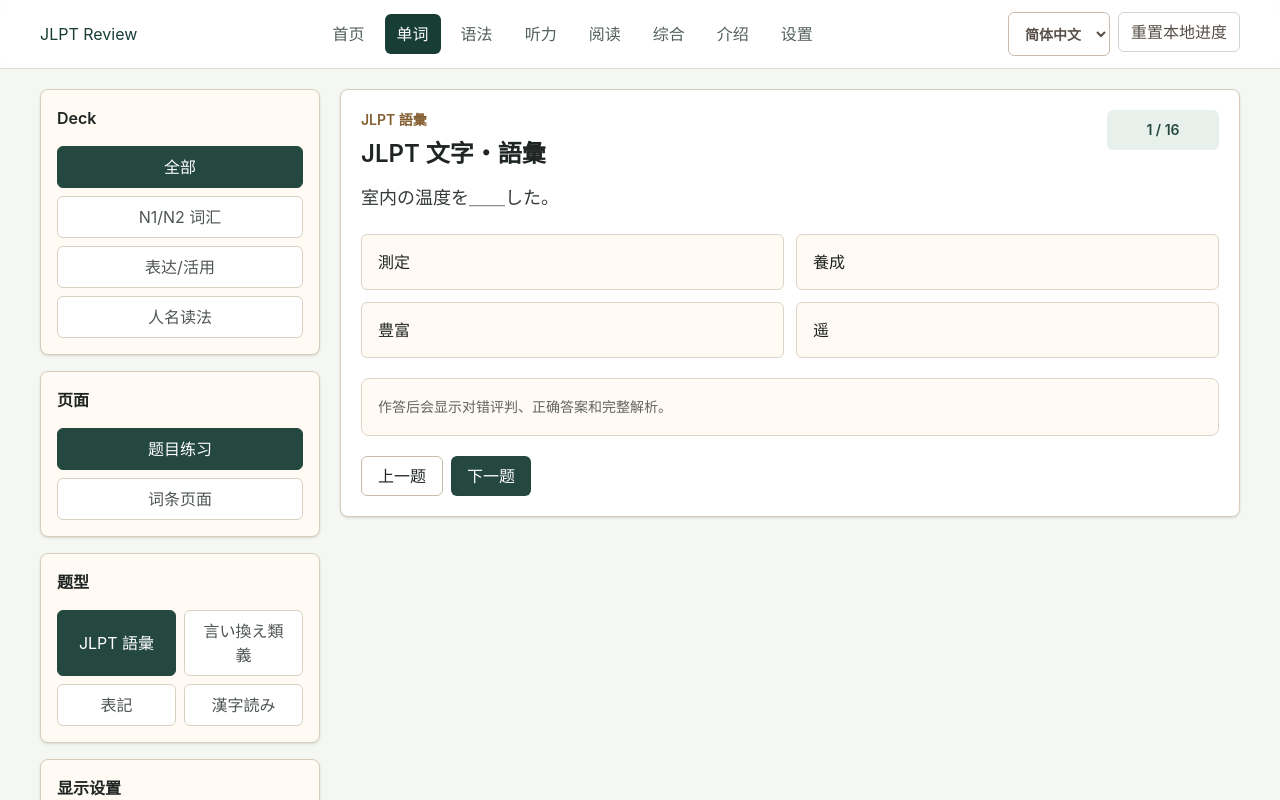
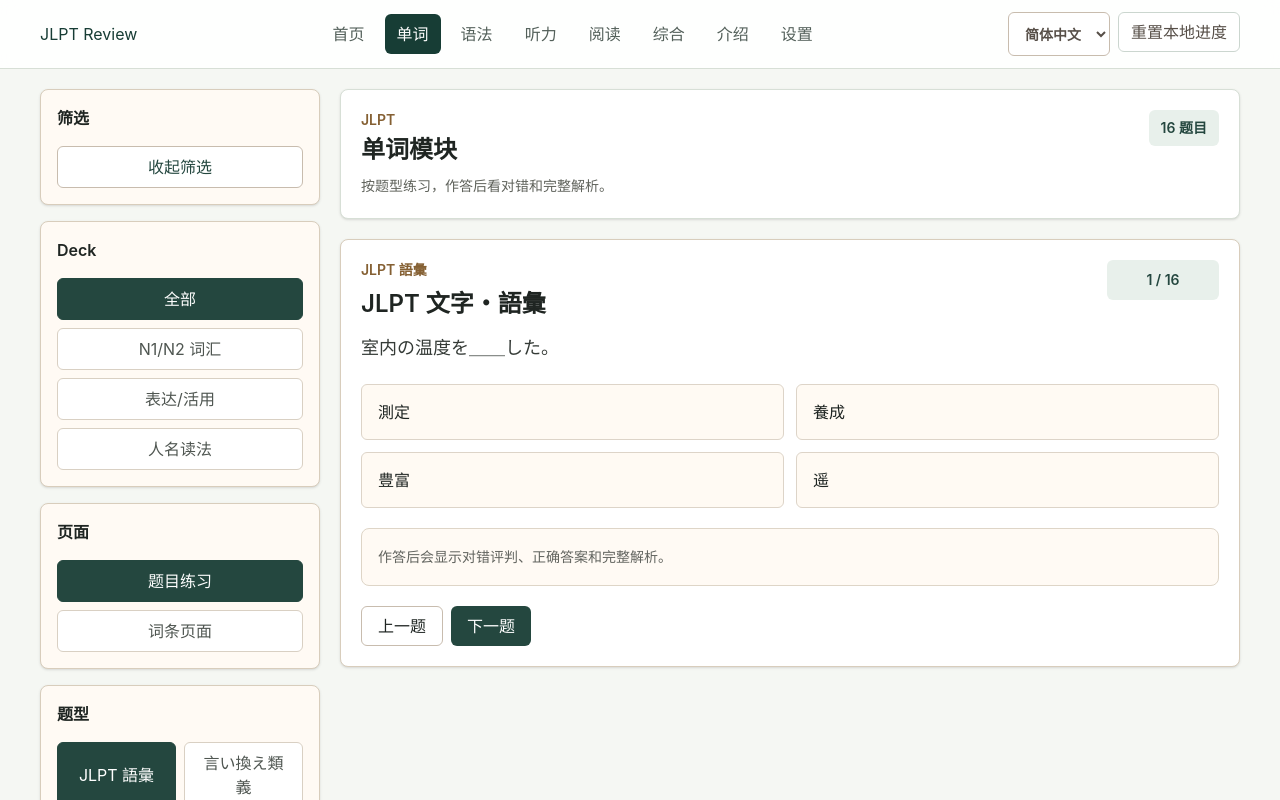
Before and after one commit to erzhiqianyi/jlpt-local-review, a React (Vite) app: page / in a window 1280 px wide. Both pictures are taken after a click on the button "单词". Shown: the top 800 px of the page. Built offline with nearby package versions, Linux system fonts and the light colour scheme.

Commit message:
Refine module filters and content layout

```diff
--- a/src/App.tsx
+++ b/src/App.tsx
@@ -92,6 +92,10 @@
     questionPage: '题目练习',
     wordPage: '词条页面',
     page: '页面',
+    filters: '筛选',
+    hideFilters: '收起筛选',
+    showFilters: '展开筛选',
+    moduleContent: '学习内容',
     swipeHint: '移动端左右滑动切换，电脑端可用箭头或键盘方向键。',
     practice: '今日练习',
     library: '词库',
@@ -200,6 +204,10 @@
     questionPage: '問題練習',
     wordPage: '語彙ページ',
     page: 'ページ',
+    filters: 'フィルター',
+    hideFilters: 'フィルターを閉じる',
+    showFilters: 'フィルターを開く',
+    moduleContent: '学習内容',
     swipeHint: 'モバイルでは左右スワイプ、PC では矢印またはキーボードで切り替えます。',
     practice: '今日の復習',
     library: '語彙帳',
@@ -308,6 +316,10 @@
     questionPage: 'Practice Questions',
     wordPage: 'Word Page',
     page: 'Page',
+    filters: 'Filters',
+    hideFilters: 'Hide Filters',
+    showFilters: 'Show Filters',
+    moduleContent: 'Study Content',
     swipeHint: 'Swipe on mobile, or use arrows and keyboard arrow keys on desktop.',
     practice: 'Practice',
     library: 'Library',
@@ -532,6 +544,7 @@
   const [settings, setSettings] = useState<DisplaySettings>(defaultSettings);
   const [activeView, setActiveView] = useState<AppView>('home');
   const [studyPage, setStudyPage] = useState<StudyPage>('questions');
+  const [filtersCollapsed, setFiltersCollapsed] = useState(false);
   const [countdown, setCountdown] = useState(() => getCountdown(NEXT_JLPT_AT));
 
   useEffect(() => {
@@ -571,6 +584,7 @@
   useEffect(() => {
     setActiveIndex(0);
     setWordIndex(0);
+    setFiltersCollapsed(false);
   }, [activeView, selectedDeck, selectedKind]);
 
   useEffect(() => {
@@ -722,10 +736,20 @@
       ) : null}
 
       {activeView !== 'home' ? (
-        <section className="mx-auto grid max-w-7xl min-w-0 gap-5 px-4 py-5 md:px-8 lg:grid-cols-[280px_minmax(0,1fr)] lg:px-10">
+        <section className={`mx-auto grid max-w-7xl min-w-0 gap-5 px-4 py-5 md:px-8 lg:px-10 ${filtersCollapsed ? 'lg:grid-cols-[72px_minmax(0,1fr)]' : 'lg:grid-cols-[280px_minmax(0,1fr)]'}`}>
           {activeView !== 'about' && activeView !== 'settings' ? (
             <aside className="space-y-4">
-              {(activeView === 'vocabulary' || activeView === 'mixed') ? (
+              <Panel title={filtersCollapsed ? '' : labels.filters}>
+                <button
+                  type="button"
+                  onClick={() => setFiltersCollapsed((value) => !value)}
+                  className="w-full rounded-md border border-[#c8bcae] bg-white px-3 py-2 text-sm font-semibold text-[#24473f] hover:bg-[#f2f6f1]"
+                >
+                  {filtersCollapsed ? labels.filters : labels.hideFilters}
+                </button>
+              </Panel>
+
+              {!filtersCollapsed && (activeView === 'vocabulary' || activeView === 'mixed') ? (
                 <Panel title={labels.deck}>
                   <div className="grid gap-2">
                     {(Object.keys(deckLabels) as (Deck | 'all')[]).map((deck) => (
@@ -737,6 +761,7 @@
                 </Panel>
               ) : null}
 
+              {!filtersCollapsed ? (
               <Panel title={labels.page}>
                 <div className="grid gap-2">
                   <SegmentButton active={studyPage === 'questions'} onClick={() => setStudyPage('questions')}>
@@ -747,8 +772,9 @@
                   </SegmentButton>
                 </div>
               </Panel>
-
-              {studyPage === 'questions' ? (
+              ) : null}
+
+              {!filtersCollapsed && studyPage === 'questions' ? (
                 <Panel title={labels.questionType}>
                   <div className="grid grid-cols-2 gap-2">
                     {(Object.keys(kindLabels) as QuestionKind[]).map((kind) => (
@@ -759,13 +785,6 @@
                   </div>
                 </Panel>
               ) : null}
-
-              <Panel title={labels.display}>
-                <div className="space-y-3">
-                  <Toggle checked={settings.showReviewRuby} label={labels.reviewRuby} onChange={(checked) => updateSettings({ ...settings, showReviewRuby: checked })} />
-                  <Toggle checked={settings.showExplanationRuby} label={labels.explanationRuby} onChange={(checked) => updateSettings({ ...settings, showExplanationRuby: checked })} />
-                </div>
-              </Panel>
             </aside>
           ) : null}
 
@@ -795,6 +814,8 @@
             {activeView === 'listening' || activeView === 'reading' ? <EmptyModule labels={labels} /> : null}
             {activeView !== 'about' && activeView !== 'settings' && activeView !== 'listening' && activeView !== 'reading' ? (
               studyPage === 'questions' ? (
+                <>
+                  <ModuleHeader title={activeModuleTitle(activeView, labels)} subtitle={labels.practiceCopy} meta={`${questions.length} ${labels.questions}`} />
                   <PracticePanel
                     activeQuestion={activeQuestion}
                     questionsLength={questions.length}
@@ -808,7 +829,10 @@
                     onPrev={() => setActiveIndex((index) => Math.max(index - 1, 0))}
                     onNext={() => setActiveIndex((index) => (questions.length ? (index + 1) % questions.length : 0))}
                   />
+                </>
               ) : (
+                <>
+                  <ModuleHeader title={activeModuleTitle(activeView, labels)} subtitle={labels.swipeHint} meta={`${items.length} ${labels.items}`} />
                   <WordDetailPanel
                     item={activeWord}
                     index={wordIndex}
@@ -821,6 +845,7 @@
                     onPrevious={() => setWordIndex((index) => previousIndex(index, items.length))}
                     onNext={() => setWordIndex((index) => nextIndex(index, items.length))}
                   />
+                </>
               )
             ) : null}
           </div>
@@ -1166,12 +1191,43 @@
   ];
 }
 
+function activeModuleTitle(view: AppView, labels: Record<string, string>) {
+  if (view === 'grammar') {
+    return labels.moduleGrammarTitle;
+  }
+  if (view === 'mixed') {
+    return labels.moduleMixedTitle;
+  }
+  if (view === 'listening') {
+    return labels.moduleListeningTitle;
+  }
+  if (view === 'reading') {
+    return labels.moduleReadingTitle;
+  }
+  return labels.moduleVocabularyTitle;
+}
+
 function Metric({ label, value }: { label: string; value: string }) {
   return (
     <div className="min-w-0 rounded-lg border border-[#d7ccb9] bg-white px-4 py-3">
       <p className="text-xs font-semibold text-[#6b6a64]">{label}</p>
       <p className="mt-1 text-2xl font-semibold">{value}</p>
     </div>
+  );
+}
+
+function ModuleHeader({ title, subtitle, meta }: { title: string; subtitle: string; meta: string }) {
+  return (
+    <section className="min-w-0 rounded-lg border border-[#d7dfd6] bg-white p-5 shadow-sm">
+      <div className="flex flex-col gap-3 sm:flex-row sm:items-start sm:justify-between">
+        <div>
+          <p className="text-sm font-semibold text-[#856033]">JLPT</p>
+          <h1 className="mt-1 text-2xl font-semibold">{title}</h1>
+          <p className="mt-2 text-sm leading-6 text-[#5f625b]">{subtitle}</p>
+        </div>
+        <span className="w-fit rounded-md bg-[#e8f0eb] px-3 py-2 text-sm font-semibold text-[#24473f]">{meta}</span>
+      </div>
+    </section>
   );
 }
 
```
Lines whose indentation alone changed are shown as unchanged.
